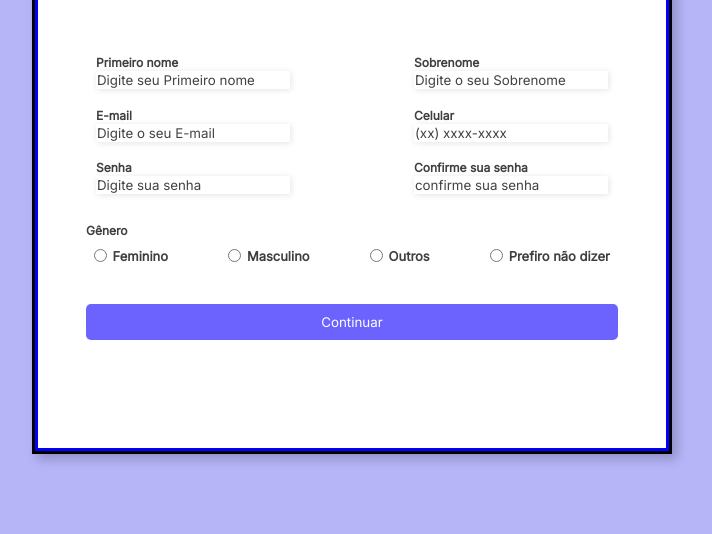
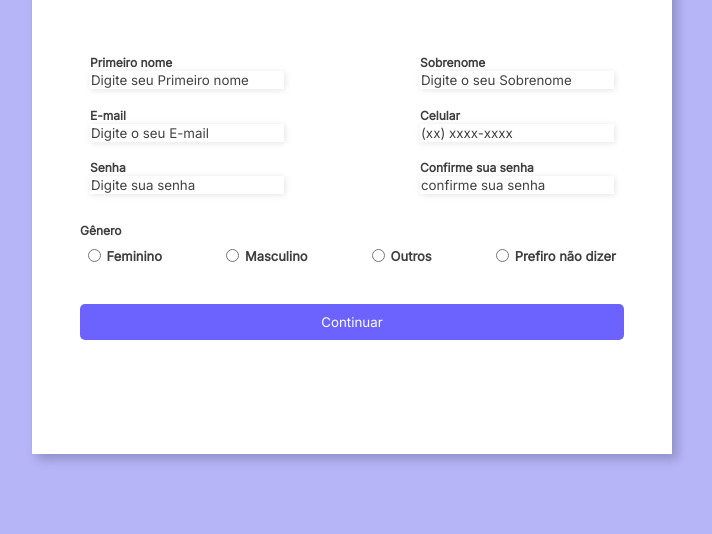
Before and after one commit to Arialyson/Formulario_cadastro, a plain HTML site: page fornulario.html in a window 1280 px wide. Shown: the part 266-800 px from the top of the page, without its empty margins (288-1000 px from the left). Drawn offline with Linux system fonts and the light colour scheme.

Commit message:
update-v2
Algumas atualizações

```diff
--- a/style/style.css
+++ b/style/style.css
@@ -19,7 +19,6 @@ body {
     height: 80vh;
     display: flex;
     box-shadow: 5px 5px 10px rgb(0, 0, 0, .212);
-    border-style: solid;
 }
 .form-img {
     width: 50%;
@@ -28,8 +27,6 @@ body {
     align-items: center;
     background-color: #fde317d7;
     padding: 1rem;
-    border-style: solid;
-    border-color: red;
 }
 .form-img img {
     width: 31rem;
@@ -42,8 +39,6 @@ body {
     flex-direction: column;
     background-color: white;
     padding: 3rem;
-    border-style: solid;
-    border-color: blue;
 }
 .form-header {
     margin-bottom: 3rem;
```
